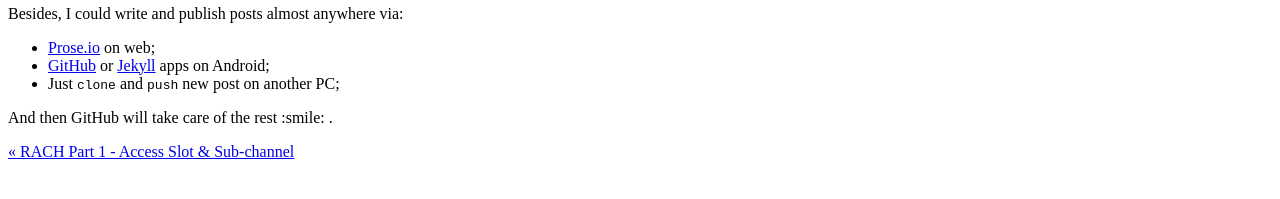
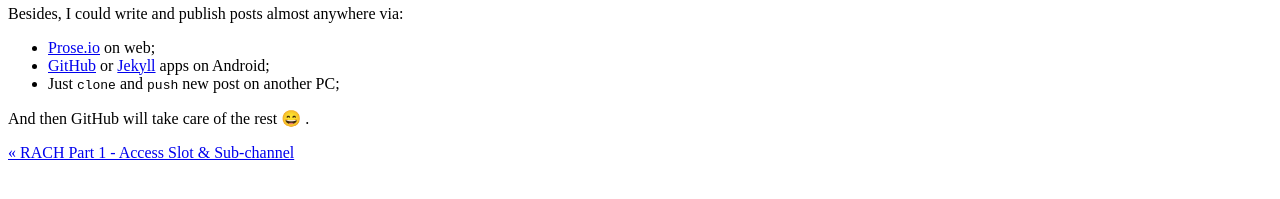
Before and after one commit to happybit/happybit.github.io, a Jekyll site: the page built from _posts/2014-05-25-migrating-from-octopress-to-jekyll.markdown, in a window 1280 px wide. Shown: the part 681-880 px from the top of the page. Built offline with Jekyll 4.4.1, drawn with Linux system fonts in a browser that asks for light colours; emoji names are drawn with the system emoji font; Markdown is read by kramdown in place of the engine named in the settings; comment, search, counter and statistics services are not loaded; some of the changed lines change nothing that is shown.

Commit message:
support emoji

```diff
--- a/_config.yml
+++ b/_config.yml
@@ -22,3 +22,7 @@
 
 github:
   repo:           https://github.com/happybit/happybit.github.io
+
+# support emoji
+gems:
+  - jemoji
```
